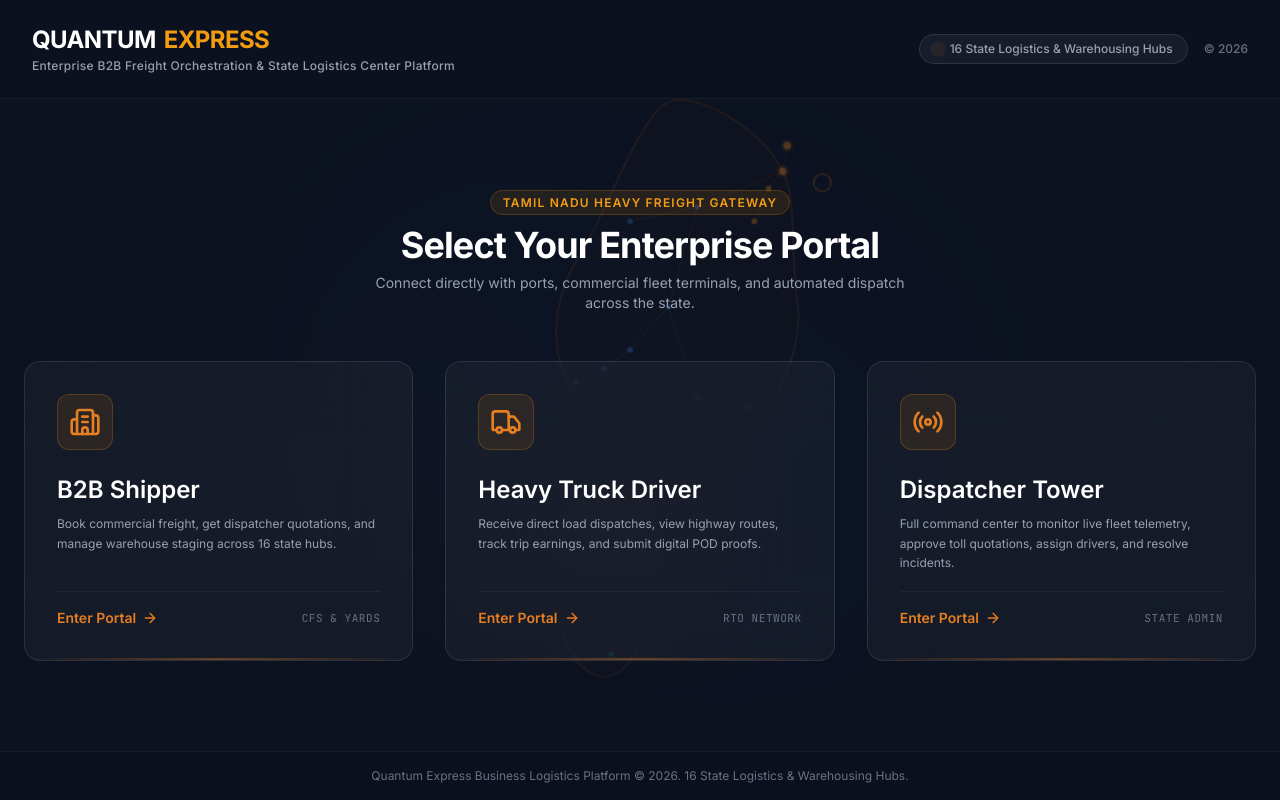
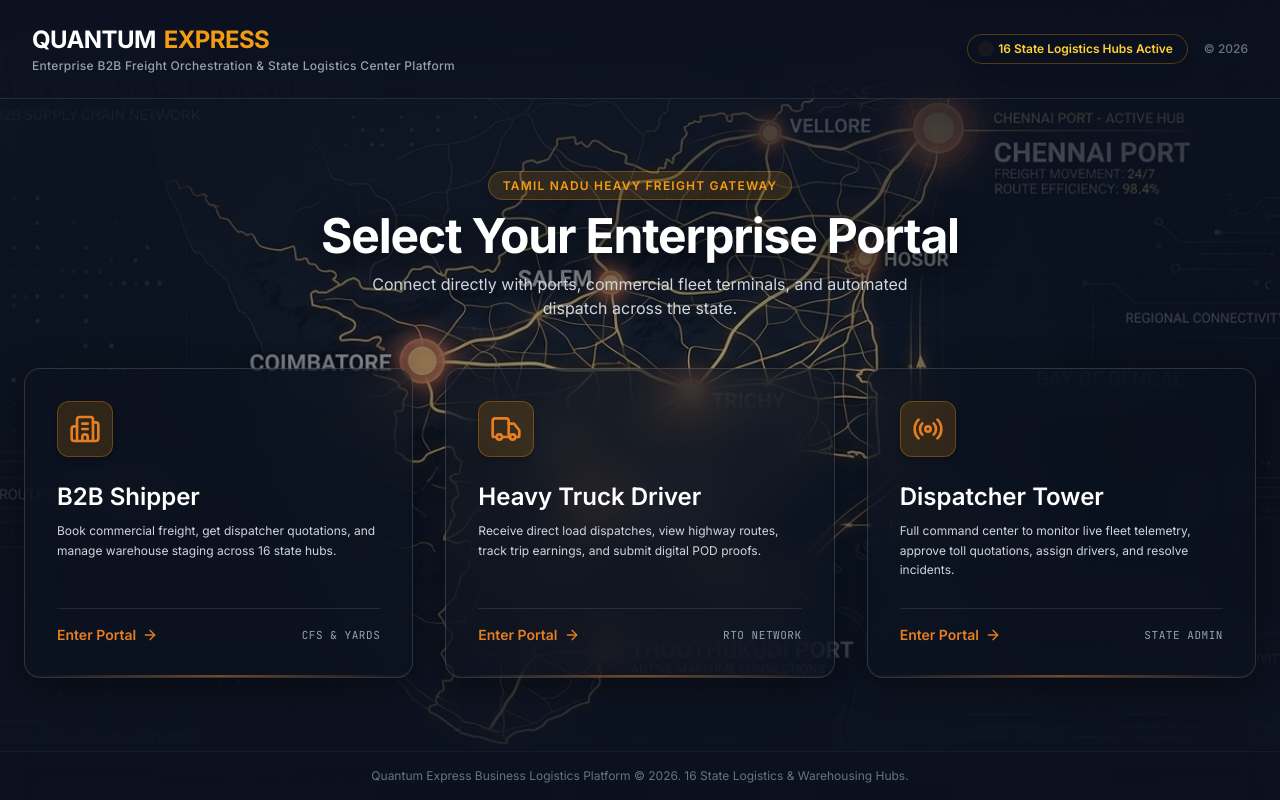
Before and after one commit to Rishi006knight/FleetDispatch, a Next.js app in the folder frontend/: page / in a window 1280 px wide. Built offline with nearby package versions, Linux system fonts and the light colour scheme.

Commit message:
feat(ui): add high-res Tamil Nadu freight map image background with see-through translucent glass cards

```diff
--- a/frontend/src/app/page.tsx
+++ b/frontend/src/app/page.tsx
@@ -144,114 +144,24 @@ export default function LandingLoginPage() {
     <div className="relative min-h-screen w-full bg-[#0c1220] text-white flex flex-col justify-between overflow-x-hidden select-none">
 
       {/* ==================================================================== */}
-      {/* BACKGROUND: Accurate Tamil Nadu Layered Logistics Background          */}
+      {/* BACKGROUND: High-Resolution Tamil Nadu Logistics Map & Ambient Layer */}
       {/* ==================================================================== */}
-      <div className="tn-map-bg">
+      <div className="absolute inset-0 pointer-events-none overflow-hidden z-0">
+        {/* Generated Tamil Nadu Map & Logistics Hubs Image */}
+        <div
+          className="absolute inset-0 bg-center bg-cover bg-no-repeat opacity-85 scale-100 transition-transform duration-1000"
+          style={{ backgroundImage: `url('/images/tn_logistics_bg.jpg')` }}
+        />
 
-        {/* Soft Radial Ambient Glow */}
-        <div className="absolute top-1/2 left-1/2 -translate-x-1/2 -translate-y-1/2 w-[700px] h-[550px] bg-gradient-to-tr from-amber-500/5 via-blue-900/10 to-transparent rounded-full blur-3xl opacity-40"></div>
-
-        <svg
-          viewBox="0 0 350 480"
-          className="pointer-events-none"
-        >
-          <defs>
-            <filter id="hubSoftGlow" x="-50%" y="-50%" width="200%" height="200%">
-              <feGaussianBlur in="SourceGraphic" stdDeviation="2" result="blur" />
-              <feMerge>
-                <feMergeNode in="blur" />
-                <feMergeNode in="SourceGraphic" />
-              </feMerge>
-            </filter>
-          </defs>
-
-          {/* Accurate, recognizable Tamil Nadu State Shape with 3% amber fill & 15% border */}
-          <path
-            d="M 200 30
-               C 220 28, 260 50, 275 80
-               C 285 100, 280 130, 285 170
-               C 290 200, 275 235, 255 260
-               C 245 275, 225 305, 210 335
-               C 200 360, 185 395, 170 420
-               C 155 445, 130 435, 120 400
-               C 110 365, 125 330, 140 300
-               C 150 280, 140 260, 125 230
-               C 110 200, 115 165, 135 135
-               C 150 110, 160 80, 175 55
-               C 185 38, 190 32, 200 30 Z"
-            fill="rgba(230, 126, 34, 0.03)"
-            stroke="rgba(230, 126, 34, 0.15)"
-            strokeWidth="1.5"
-          />
-
-          {/* Static Connection Lines — 8% opacity, thin, NO spinning */}
-          <g stroke="rgba(230, 126, 34, 0.08)" strokeWidth="1" fill="none">
-            {/* Chennai -> Ennore */}
-            <line x1="275" y1="80" x2="278" y2="62" />
-            {/* Chennai -> Koyambedu -> Tambaram */}
-            <line x1="275" y1="80" x2="265" y2="92" />
-            <line x1="265" y1="92" x2="255" y2="115" />
-            {/* Chennai -> Vellore -> Hosur */}
-            <line x1="275" y1="80" x2="215" y2="105" />
-            <line x1="215" y1="105" x2="168" y2="115" />
-            {/* Vellore -> Salem -> Erode -> Tiruppur -> Coimbatore */}
-            <line x1="215" y1="105" x2="195" y2="175" />
-            <line x1="195" y1="175" x2="168" y2="205" />
-            <line x1="168" y1="205" x2="150" y2="218" />
-            <line x1="150" y1="218" x2="130" y2="228" />
-            {/* Salem -> Trichy -> Thanjavur */}
-            <line x1="195" y1="175" x2="215" y2="238" />
-            <line x1="215" y1="238" x2="250" y2="245" />
-            {/* Trichy -> Madurai -> Tirunelveli -> Thoothukudi -> Nagercoil */}
-            <line x1="215" y1="238" x2="190" y2="300" />
-            <line x1="190" y1="300" x2="175" y2="365" />
-            <line x1="175" y1="365" x2="210" y2="355" />
-            <line x1="175" y1="365" x2="155" y2="418" />
-          </g>
-
-          {/* Hub Dots — only Chennai Port has a subtle pulse, rest are quiet */}
-          <g>
-            {/* Chennai Port (Main Hub - 4px, subtle slow pulse) */}
-            <circle cx="275" cy="80" r="5.5" fill="none" stroke="#e67e22" strokeWidth="1" opacity="0.4" className="qe-hub-dot" />
-            <circle cx="275" cy="80" r="2.5" fill="#e67e22" opacity="0.7" filter="url(#hubSoftGlow)" />
-
-            {/* Ennore Port (4px, 65% opacity) */}
-            <circle cx="278" cy="62" r="2.5" fill="#e67e22" opacity="0.65" filter="url(#hubSoftGlow)" />
-
-            {/* Thoothukudi Port (4px, 65% opacity) */}
-            <circle cx="210" cy="355" r="2.5" fill="#e67e22" opacity="0.65" filter="url(#hubSoftGlow)" />
-
-            {/* Primary Gateways (Orange, 3px, 50% opacity) */}
-            <circle cx="265" cy="92" r="2" fill="#f39c12" opacity="0.5" />
-            <circle cx="255" cy="115" r="2" fill="#f39c12" opacity="0.5" />
-
-            {/* Industrial Hubs (Blue, 3px, 50% opacity) */}
-            <circle cx="215" cy="105" r="2" fill="#3b82f6" opacity="0.5" />
-            <circle cx="168" cy="115" r="2" fill="#3b82f6" opacity="0.5" />
-            <circle cx="195" cy="175" r="2" fill="#3b82f6" opacity="0.5" />
-            <circle cx="168" cy="205" r="2" fill="#3b82f6" opacity="0.5" />
-            <circle cx="150" cy="218" r="2" fill="#3b82f6" opacity="0.5" />
-            <circle cx="130" cy="228" r="2" fill="#3b82f6" opacity="0.5" />
-
-            {/* Regional Hubs (Teal, 3px, 50% opacity) */}
-            <circle cx="215" cy="238" r="2" fill="#14b8a6" opacity="0.5" />
-            <circle cx="250" cy="245" r="2" fill="#14b8a6" opacity="0.5" />
-            <circle cx="190" cy="300" r="2" fill="#14b8a6" opacity="0.5" />
-            <circle cx="175" cy="365" r="2" fill="#14b8a6" opacity="0.5" />
-            <circle cx="155" cy="418" r="2" fill="#14b8a6" opacity="0.5" />
-          </g>
-        </svg>
-
-        {/* Bottom soft gradient fade */}
-        <div className="absolute bottom-0 inset-x-0 h-40 bg-gradient-to-t from-[#0c1220] to-transparent"></div>
+        {/* Ambient Dark Gradient & Vignette Overlays */}
+        <div className="absolute inset-0 bg-gradient-to-b from-[#0c1220]/70 via-transparent to-[#0c1220]/85" />
+        <div className="absolute inset-0 bg-[radial-gradient(ellipse_at_center,rgba(12,18,32,0.15)_0%,rgba(12,18,32,0.75)_100%)]" />
       </div>
-
-
 
       {/* ==================================================================== */}
       {/* TOP BAR: Fixed Header                                                */}
       {/* ==================================================================== */}
-      <header className="relative z-10 w-full px-8 py-6 flex items-center justify-between border-b border-white/5 backdrop-blur-md bg-[#0c1220]/60">
+      <header className="relative z-10 w-full px-8 py-6 flex items-center justify-between border-b border-white/10 backdrop-blur-xl bg-[#0c1220]/60">
         <div className="flex flex-col">
           <div className="flex items-center gap-2">
             <span className="text-2xl font-bold tracking-tight text-white">QUANTUM</span>
@@ -263,9 +173,9 @@ export default function LandingLoginPage() {
         </div>
 
         <div className="flex items-center gap-4 text-xs text-gray-400 font-medium">
-          <div className="flex items-center gap-2 bg-white/5 border border-white/10 px-3.5 py-1.5 rounded-full">
+          <div className="flex items-center gap-2 bg-[#0c1220]/70 border border-amber-500/30 px-3.5 py-1.5 rounded-full backdrop-blur-md shadow-lg">
             <span className="w-2 h-2 rounded-full bg-[#e67e22] animate-ping"></span>
-            <span>16 State Logistics & Warehousing Hubs</span>
+            <span className="text-amber-300 font-semibold">16 State Logistics Hubs Active</span>
           </div>
           <span className="text-gray-500">© 2026</span>
         </div>
@@ -276,107 +186,107 @@ export default function LandingLoginPage() {
       {/* ==================================================================== */}
       <main className="relative z-10 flex-1 flex items-center justify-center px-6 py-12">
 
-        {/* VIEW 1: 3 Glass Portal Cards (Initial State) */}
+        {/* VIEW 1: Portal Cards Selection */}
         {!selectedPortal && (
           <div className="w-full max-w-[1240px] flex flex-col items-center animate-in fade-in zoom-in-95 duration-500">
 
             <div className="text-center mb-12">
-              <span className="text-xs font-semibold uppercase tracking-widest text-[#f39c12] bg-[#f39c12]/10 border border-[#f39c12]/20 px-3 py-1 rounded-full">
+              <span className="text-xs font-semibold uppercase tracking-widest text-[#f39c12] bg-[#f39c12]/15 border border-[#f39c12]/30 px-3.5 py-1.5 rounded-full backdrop-blur-md shadow-md">
                 Tamil Nadu Heavy Freight Gateway
               </span>
-              <h1 className="text-3xl md:text-4xl font-bold text-white tracking-tight mt-3">
+              <h1 className="text-3xl md:text-5xl font-bold text-white tracking-tight mt-4 drop-shadow-[0_4px_16px_rgba(0,0,0,0.8)]">
                 Select Your Enterprise Portal
               </h1>
-              <p className="text-sm text-gray-400 mt-2 max-w-xl mx-auto">
+              <p className="text-sm md:text-base text-gray-300 mt-3 max-w-xl mx-auto drop-shadow-md">
                 Connect directly with ports, commercial fleet terminals, and automated dispatch across the state.
               </p>
             </div>
 
-            {/* 3 Dark Glass Cards Row */}
+            {/* 3 Translucent Glass Cards Row */}
             <div className="grid grid-cols-1 md:grid-cols-3 gap-8 w-full">
 
               {/* Card 1: B2B Shipper */}
               <div
                 onClick={() => setSelectedPortal('shipper')}
-                className="group relative bg-white/[0.04] hover:bg-white/[0.08] backdrop-blur-2xl border border-white/10 hover:border-[#e67e22]/50 rounded-2xl p-8 h-[300px] flex flex-col justify-between cursor-pointer transition-all duration-350 hover:-translate-y-2.5 hover:shadow-[0_0_40px_rgba(230,126,34,0.25)]"
+                className="group relative bg-[#0c1220]/45 hover:bg-[#0c1220]/65 backdrop-blur-xl border border-white/15 hover:border-[#e67e22]/70 rounded-2xl p-8 h-[310px] flex flex-col justify-between cursor-pointer transition-all duration-350 hover:-translate-y-2.5 shadow-[0_8px_32px_0_rgba(0,0,0,0.4)] hover:shadow-[0_0_40px_rgba(230,126,34,0.35)]"
               >
                 <div>
-                  <div className="w-14 h-14 rounded-xl bg-amber-500/10 border border-amber-500/20 flex items-center justify-center text-[#e67e22] group-hover:scale-110 transition-transform duration-300">
+                  <div className="w-14 h-14 rounded-xl bg-amber-500/15 border border-amber-500/30 flex items-center justify-center text-[#e67e22] group-hover:scale-110 transition-transform duration-300 shadow-md">
                     <Building2 className="w-8 h-8" />
                   </div>
                   <h3 className="text-2xl font-semibold text-white mt-6 group-hover:text-[#f39c12] transition-colors">
                     B2B Shipper
                   </h3>
-                  <p className="text-xs text-gray-400 mt-2 leading-relaxed">
+                  <p className="text-xs text-gray-300 mt-2 leading-relaxed">
                     Book commercial freight, get dispatcher quotations, and manage warehouse staging across 16 state hubs.
                   </p>
                 </div>
 
-                <div className="flex items-center justify-between pt-4 border-t border-white/5">
+                <div className="flex items-center justify-between pt-4 border-t border-white/10">
                   <span className="text-sm font-semibold text-[#e67e22] flex items-center gap-1.5 group-hover:translate-x-1.5 transition-transform">
                     Enter Portal <ArrowRight className="w-4 h-4" />
                   </span>
-                  <span className="text-[11px] text-gray-500 uppercase tracking-wider font-mono">CFS & Yards</span>
+                  <span className="text-[11px] text-gray-400 uppercase tracking-wider font-mono">CFS & Yards</span>
                 </div>
 
                 {/* Bottom Decorative Gradient Line */}
-                <div className="absolute bottom-0 inset-x-0 h-[2px] bg-gradient-to-r from-transparent via-[#e67e22]/40 to-transparent group-hover:via-[#e67e22] transition-all rounded-b-2xl"></div>
+                <div className="absolute bottom-0 inset-x-0 h-[2px] bg-gradient-to-r from-transparent via-[#e67e22]/50 to-transparent group-hover:via-[#e67e22] transition-all rounded-b-2xl"></div>
               </div>
 
               {/* Card 2: Heavy Truck Driver */}
               <div
                 onClick={() => setSelectedPortal('driver')}
-                className="group relative bg-white/[0.04] hover:bg-white/[0.08] backdrop-blur-2xl border border-white/10 hover:border-[#e67e22]/50 rounded-2xl p-8 h-[300px] flex flex-col justify-between cursor-pointer transition-all duration-350 hover:-translate-y-2.5 hover:shadow-[0_0_40px_rgba(230,126,34,0.25)]"
+                className="group relative bg-[#0c1220]/45 hover:bg-[#0c1220]/65 backdrop-blur-xl border border-white/15 hover:border-[#e67e22]/70 rounded-2xl p-8 h-[310px] flex flex-col justify-between cursor-pointer transition-all duration-350 hover:-translate-y-2.5 shadow-[0_8px_32px_0_rgba(0,0,0,0.4)] hover:shadow-[0_0_40px_rgba(230,126,34,0.35)]"
               >
                 <div>
-                  <div className="w-14 h-14 rounded-xl bg-amber-500/10 border border-amber-500/20 flex items-center justify-center text-[#e67e22] group-hover:scale-110 transition-transform duration-300">
+                  <div className="w-14 h-14 rounded-xl bg-amber-500/15 border border-amber-500/30 flex items-center justify-center text-[#e67e22] group-hover:scale-110 transition-transform duration-300 shadow-md">
                     <Truck className="w-8 h-8" />
                   </div>
                   <h3 className="text-2xl font-semibold text-white mt-6 group-hover:text-[#f39c12] transition-colors">
                     Heavy Truck Driver
                   </h3>
-                  <p className="text-xs text-gray-400 mt-2 leading-relaxed">
+                  <p className="text-xs text-gray-300 mt-2 leading-relaxed">
                     Receive direct load dispatches, view highway routes, track trip earnings, and submit digital POD proofs.
                   </p>
                 </div>
 
-                <div className="flex items-center justify-between pt-4 border-t border-white/5">
+                <div className="flex items-center justify-between pt-4 border-t border-white/10">
                   <span className="text-sm font-semibold text-[#e67e22] flex items-center gap-1.5 group-hover:translate-x-1.5 transition-transform">
                     Enter Portal <ArrowRight className="w-4 h-4" />
                   </span>
-                  <span className="text-[11px] text-gray-500 uppercase tracking-wider font-mono">RTO Network</span>
+                  <span className="text-[11px] text-gray-400 uppercase tracking-wider font-mono">RTO Network</span>
                 </div>
 
                 {/* Bottom Decorative Gradient Line */}
-                <div className="absolute bottom-0 inset-x-0 h-[2px] bg-gradient-to-r from-transparent via-[#e67e22]/40 to-transparent group-hover:via-[#e67e22] transition-all rounded-b-2xl"></div>
+                <div className="absolute bottom-0 inset-x-0 h-[2px] bg-gradient-to-r from-transparent via-[#e67e22]/50 to-transparent group-hover:via-[#e67e22] transition-all rounded-b-2xl"></div>
               </div>
 
               {/* Card 3: Dispatcher Control Tower */}
               <div
                 onClick={() => setSelectedPortal('dispatcher')}
-                className="group relative bg-white/[0.04] hover:bg-white/[0.08] backdrop-blur-2xl border border-white/10 hover:border-[#e67e22]/50 rounded-2xl p-8 h-[300px] flex flex-col justify-between cursor-pointer transition-all duration-350 hover:-translate-y-2.5 hover:shadow-[0_0_40px_rgba(230,126,34,0.25)]"
+                className="group relative bg-[#0c1220]/45 hover:bg-[#0c1220]/65 backdrop-blur-xl border border-white/15 hover:border-[#e67e22]/70 rounded-2xl p-8 h-[310px] flex flex-col justify-between cursor-pointer transition-all duration-350 hover:-translate-y-2.5 shadow-[0_8px_32px_0_rgba(0,0,0,0.4)] hover:shadow-[0_0_40px_rgba(230,126,34,0.35)]"
               >
                 <div>
-                  <div className="w-14 h-14 rounded-xl bg-amber-500/10 border border-amber-500/20 flex items-center justify-center text-[#e67e22] group-hover:scale-110 transition-transform duration-300">
+                  <div className="w-14 h-14 rounded-xl bg-amber-500/15 border border-amber-500/30 flex items-center justify-center text-[#e67e22] group-hover:scale-110 transition-transform duration-300 shadow-md">
                     <Radio className="w-8 h-8" />
                   </div>
                   <h3 className="text-2xl font-semibold text-white mt-6 group-hover:text-[#f39c12] transition-colors">
                     Dispatcher Tower
                   </h3>
-                  <p className="text-xs text-gray-400 mt-2 leading-relaxed">
+                  <p className="text-xs text-gray-300 mt-2 leading-relaxed">
                     Full command center to monitor live fleet telemetry, approve toll quotations, assign drivers, and resolve incidents.
                   </p>
                 </div>
 
-                <div className="flex items-center justify-between pt-4 border-t border-white/5">
+                <div className="flex items-center justify-between pt-4 border-t border-white/10">
                   <span className="text-sm font-semibold text-[#e67e22] flex items-center gap-1.5 group-hover:translate-x-1.5 transition-transform">
                     Enter Portal <ArrowRight className="w-4 h-4" />
                   </span>
-                  <span className="text-[11px] text-gray-500 uppercase tracking-wider font-mono">State Admin</span>
+                  <span className="text-[11px] text-gray-400 uppercase tracking-wider font-mono">State Admin</span>
                 </div>
 
                 {/* Bottom Decorative Gradient Line */}
-                <div className="absolute bottom-0 inset-x-0 h-[2px] bg-gradient-to-r from-transparent via-[#e67e22]/40 to-transparent group-hover:via-[#e67e22] transition-all rounded-b-2xl"></div>
+                <div className="absolute bottom-0 inset-x-0 h-[2px] bg-gradient-to-r from-transparent via-[#e67e22]/50 to-transparent group-hover:via-[#e67e22] transition-all rounded-b-2xl"></div>
               </div>
 
             </div>
@@ -386,7 +296,7 @@ export default function LandingLoginPage() {
 
         {/* VIEW 2: Slide-in Dark Glass Login Form */}
         {selectedPortal && (
-          <div className="w-full max-w-[500px] bg-white/[0.05] backdrop-blur-2xl border border-white/10 rounded-2xl p-8 md:p-10 shadow-2xl animate-in fade-in zoom-in-95 duration-400">
+          <div className="w-full max-w-[500px] bg-[#0c1220]/75 backdrop-blur-3xl border border-white/10 rounded-2xl p-8 md:p-10 shadow-2xl animate-in fade-in zoom-in-95 duration-400">
 
             {/* Back Button */}
             <button
```
Also changed, not shown: frontend/public/images/tn_logistics_bg.jpg (added).
